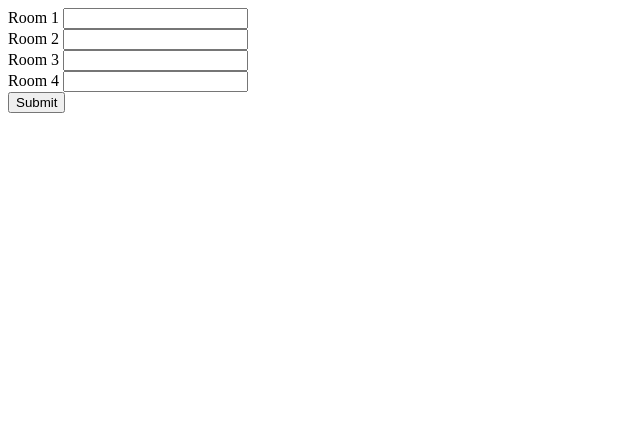
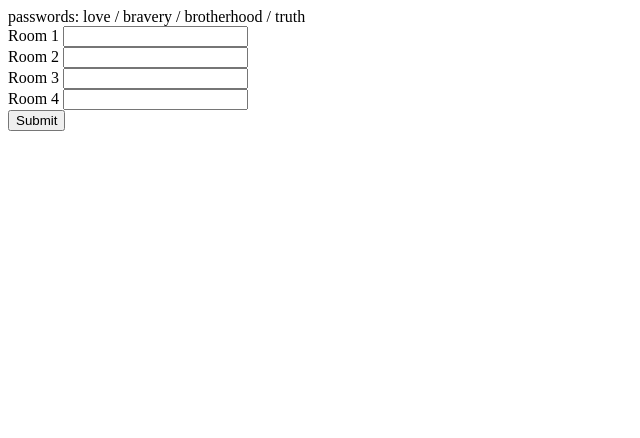
Before and after one commit to tamtzekin/escape-room-word-locks, a plain HTML site: page index.html in a window 1280 px wide. Shown: the whole page, without its empty margins (0-640 px from the left). Drawn offline with Linux system fonts and the light colour scheme.

Commit message:
Passwords for playtesting

```diff
--- a/index.html
+++ b/index.html
@@ -2,12 +2,13 @@
 <html lang="en">
 
 <head>
-  <title>❌ Small quiz ❌</title>
+  <title>❌ Escape room locks ❌</title>
   <script defer src="assets/js/main.js"></script>
   <link href="assets/css/style.css" rel="stylesheet">
 </head>
 
 <body>
+  passwords: love / bravery / brotherhood / truth
   <form id="form" action="/" method="GET" autocomplete="off">
     <div>
       <label for="room1">Room 1</label>
```
